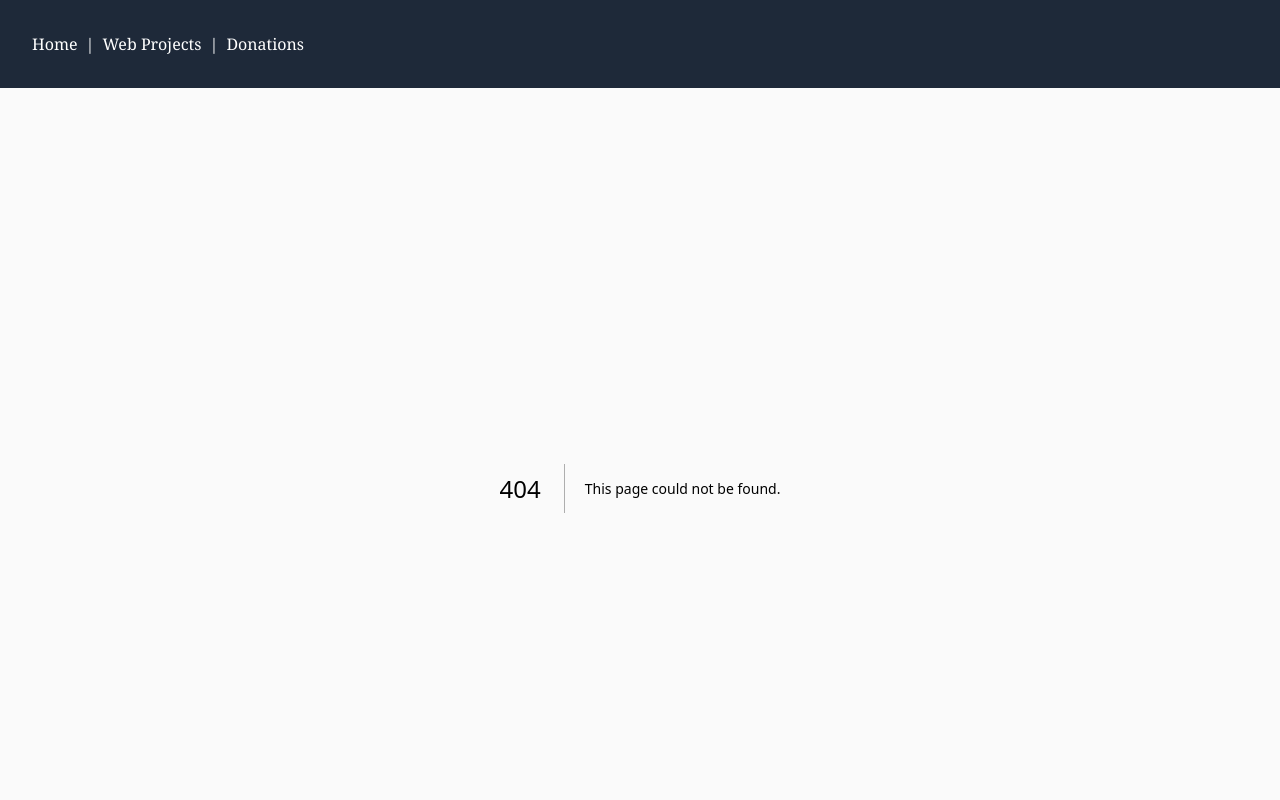
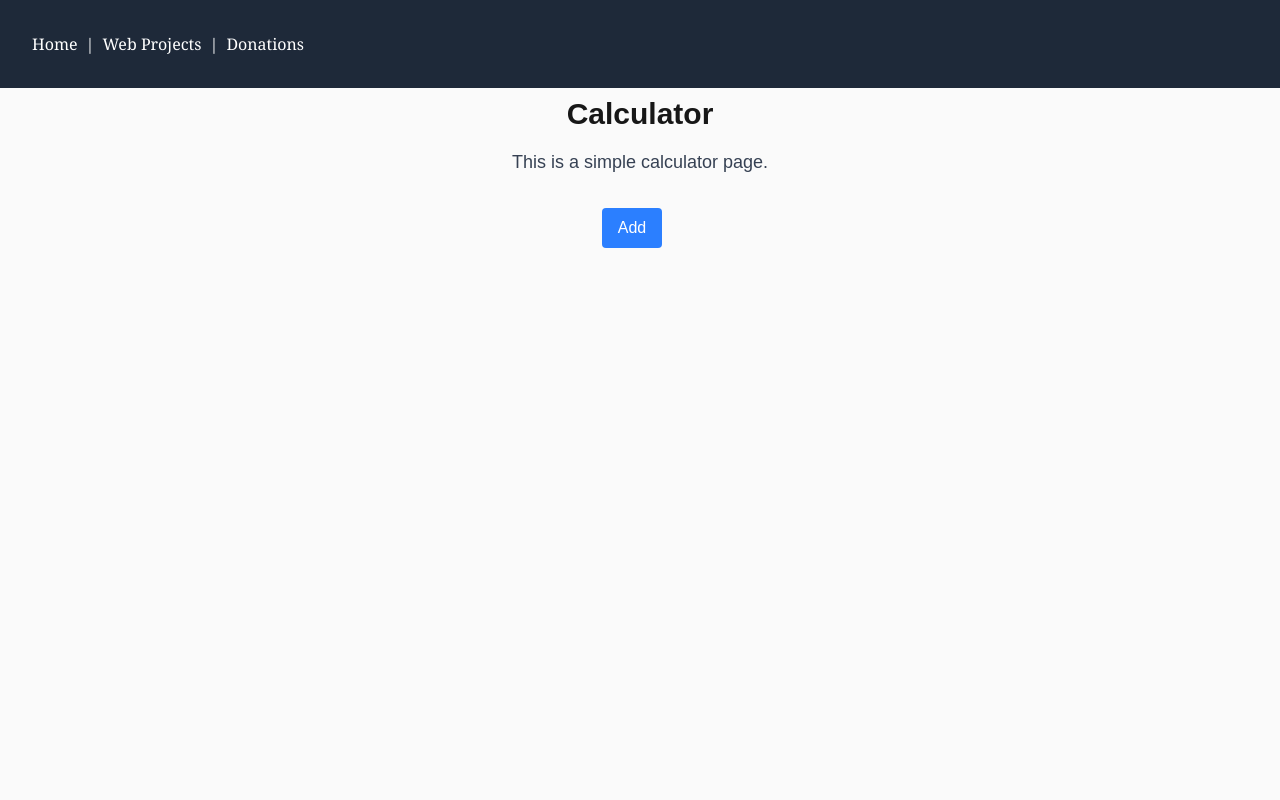
Before and after one commit to Alevarias/nextjs-practice, a Next.js app: page /projects/calculator in a window 1280 px wide. Before the commit this address had no page. Shown: the top 800 px of the page. Built offline with nearby package versions, Linux system fonts and the light colour scheme.

Commit message:
started potential calculator page

```diff
--- /dev/null
+++ b/app/projects/calculator/page.tsx
@@ -0,0 +1,19 @@
+
+export default function CalculatorPage() {
+  return (
+    <div className="flex flex-col items-center justify-start min-h-screen py-2">
+      <h1 className="text-3xl font-bold mb-4">Calculator</h1>
+      <p className="text-lg text-gray-700 mb-8">
+        This is a simple calculator page.
+      </p>
+
+      <div className="flex flex-row items-center justify-center">
+
+        <button className="bg-blue-500 text-white px-4 py-2 rounded mr-4 hover:bg-blue-600">
+          Add
+        </button>
+
+      </div>
+    </div>
+  );
+}
```
